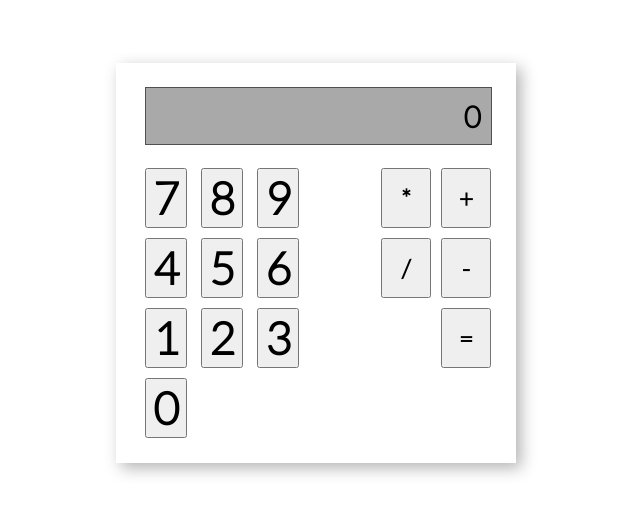
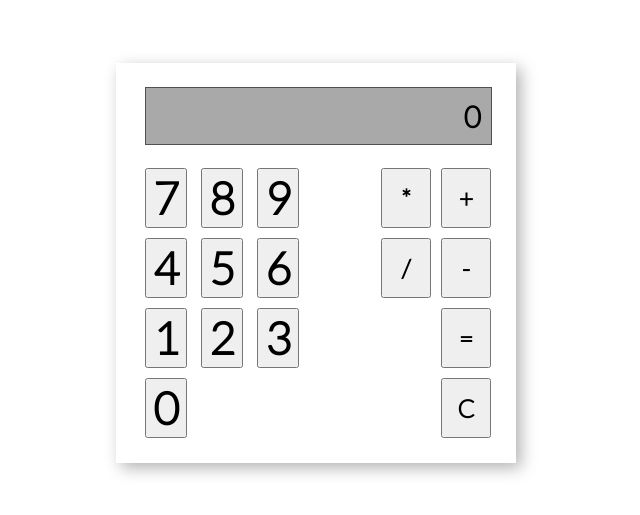
Before and after one commit to ThePsyk3y/JS-Calc, a plain HTML site: page index.html in a window 1280 px wide. Shown: the part 137-652 px from the top of the page, without its empty margins (324-964 px from the left). Drawn offline with Linux system fonts and the light colour scheme.

Commit message:
Added a Clear button.

```diff
--- a/index.html
+++ b/index.html
@@ -38,6 +38,7 @@
             <button id="btn-sub">-</button>
             <button id="btn-res">=</button>
           </div>
+          <button id="btn-clear">C</button>
         </div>
       </div>
     </main>
```
